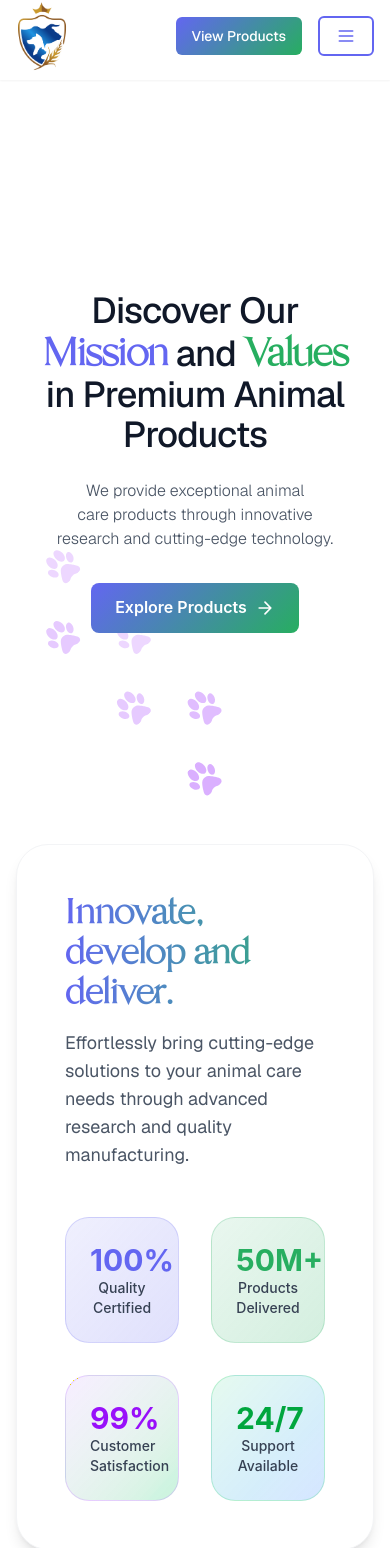
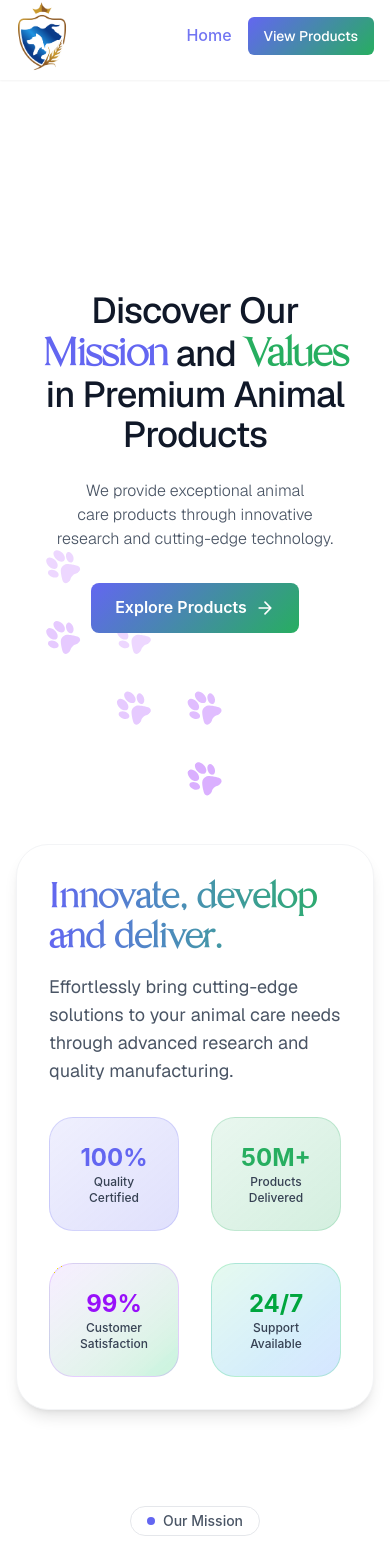
Before and after one commit to Akash-cloud001/vetking-life-science, a React (Vite) app: page / in a window 390 px wide. Shown: the top 1548 px of the page. Built offline with nearby package versions, Linux system fonts and the light colour scheme.

Commit message:
Refactor Header component: Simplify navigation structure by removing sidebar functionality and streamlining desktop navigation. Update styling for improved responsiveness and visual consistency, while maintaining essential links and buttons.

```diff
--- a/src/components/Features.jsx
+++ b/src/components/Features.jsx
@@ -2,7 +2,7 @@ import { motion } from 'framer-motion'
 
 const Features = () => {
   return (
-    <section className="max-w-[1200px] rounded-4xl !mx-auto  bg-white relative overflow-hidden border border-gray-100 shadow-lg !px-12 !py-12">
+    <section className="max-w-[1200px] rounded-4xl !mx-auto  bg-white relative overflow-hidden border border-gray-100 shadow-lg !p-8 md:!p-12">
 
       <div className="relative z-10">
         <motion.div
@@ -10,7 +10,7 @@ const Features = () => {
           whileInView={{ opacity: 1, y: 0 }}
           transition={{ duration: 0.8 }}
           viewport={{ once: true }}
-          className="flex flex-col lg:flex-row items-center justify-between gap-12"
+          className="flex flex-col lg:flex-row items-center justify-between gap-8 md:gap-12"
         >
           {/* Left Side - Content */}
           <div className="flex-1 max-w-lg">
@@ -49,8 +49,8 @@ const Features = () => {
                 viewport={{ once: true }}
                 whileHover={{ y: -5, scale: 1.02 }}
               >
-                <div className="text-3xl md:text-4xl font-bold text-primary-purple mb-2">100%</div>
-                <div className="text-gray-700 font-medium text-sm">Quality Certified</div>
+                <div className="text-2xl md:text-4xl font-bold text-primary-purple mb-2">100%</div>
+                <div className="text-gray-700 font-medium text-xs md:text-sm">Quality Certified</div>
               </motion.div>
 
               <motion.div
@@ -61,8 +61,8 @@ const Features = () => {
                 viewport={{ once: true }}
                 whileHover={{ y: -5, scale: 1.02 }}
               >
-                <div className="text-3xl md:text-4xl font-bold text-primary-green mb-2">50M+</div>
-                <div className="text-gray-700 font-medium text-sm">Products Delivered</div>
+                <div className="text-2xl md:text-4xl font-bold text-primary-green mb-2">50M+</div>
+                <div className="text-gray-700 font-medium text-xs md:text-sm">Products Delivered</div>
               </motion.div>
 
               <motion.div
@@ -73,8 +73,8 @@ const Features = () => {
                 viewport={{ once: true }}
                 whileHover={{ y: -5, scale: 1.02 }}
               >
-                <div className="text-3xl md:text-4xl font-bold text-purple-600 mb-2">99%</div>
-                <div className="text-gray-700 font-medium text-sm">Customer Satisfaction</div>
+                <div className="text-2xl md:text-4xl font-bold text-purple-600 mb-2">99%</div>
+                <div className="text-gray-700 font-medium text-xs md:text-sm">Customer Satisfaction</div>
               </motion.div>
 
               <motion.div
@@ -85,8 +85,8 @@ const Features = () => {
                 viewport={{ once: true }}
                 whileHover={{ y: -5, scale: 1.02 }}
               >
-                <div className="text-3xl md:text-4xl font-bold text-green-600 mb-2">24/7</div>
-                <div className="text-gray-700 font-medium text-sm">Support Available</div>
+                <div className="text-2xl md:text-4xl font-bold text-green-600 mb-2">24/7</div>
+                <div className="text-gray-700 font-medium text-xs md:text-sm">Support Available</div>
               </motion.div>
             </div>
 
--- /dev/null
+++ b/src/components/Header copy.jsx
@@ -0,0 +1,172 @@
+import { Link, useLocation } from 'react-router-dom'
+import { motion, AnimatePresence } from 'framer-motion'
+import { useState } from 'react'
+
+const Header = () => {
+  const location = useLocation()
+  const [isSidebarOpen, setIsSidebarOpen] = useState(false)
+
+  const navItems = [
+    { path: '/', label: 'Home' },
+    // { path: '/products', label: 'Products' },
+    // { path: '/about', label: 'About' },
+    // { path: '/research', label: 'Research' },
+  ]
+
+  const toggleSidebar = () => {
+    setIsSidebarOpen(!isSidebarOpen)
+  }
+
+  const closeSidebar = () => {
+    setIsSidebarOpen(false)
+  }
+
+  return (
+    <>
+      <motion.header
+        className="header"
+        style={{ height: 'var(--nav-height)' }}
+        initial={{ y: -100 }}
+        animate={{ y: 0 }}
+        transition={{ duration: 0.5 }}
+      >
+        <div className="container">
+          <nav className="nav">
+            <motion.div
+              className="logo"
+              whileHover={{ scale: 1.05 }}
+              transition={{ type: "spring", stiffness: 300 }}
+            >
+              <img src="/images/vetSolo.png" alt="VetKing Life Science" className="w-auto h-18" />
+            </motion.div>
+
+            {/* Desktop Navigation */}
+
+
+            <div className="flex items-center gap-4 md:gap-10 justify-center">
+              {/* Mobile Hamburger Menu */}
+              <ul className="nav-links hidden md:flex">
+              {navItems.map((item) => (
+                <li key={item.path}>
+                  <Link
+                    to={item.path}
+                    className={location.pathname === item.path ? 'active' : ''}
+                  >
+                    {item.label}
+                  </Link>
+                </li>
+              ))}
+            </ul>
+
+              {/* Desktop Button */}
+              <Link to="/products" className="btn-small btn-primary font-geist !font-medium !text-small inline-flex">
+                View Products
+              </Link>
+
+              <button
+                onClick={toggleSidebar}
+                className="md:hidden cursor-pointer rounded-lg btn-small btn-secondary hover:bg-gray-100 transition-colors"
+                aria-label="Toggle menu"
+              >
+                <svg
+                  className="w-5 h-5"
+                  fill="none"
+                  stroke="currentColor"
+                  viewBox="0 0 24 24"
+                >
+                  {isSidebarOpen ? (
+                    <path
+                      strokeLinecap="round"
+                      strokeLinejoin="round"
+                      strokeWidth={2}
+                      d="M6 18L18 6M6 6l12 12"
+                    />
+                  ) : (
+                    <path
+                      strokeLinecap="round"
+                      strokeLinejoin="round"
+                      strokeWidth={2}
+                      d="M4 6h16M4 12h16M4 18h16"
+                    />
+                  )}
+                </svg>
+              </button>
+            </div>
+          </nav>
+        </div>
+      </motion.header>
+
+      {/* Mobile Sidebar Overlay */}
+      <AnimatePresence>
+        {isSidebarOpen && (
+          <motion.div
+            className="fixed inset-0 bg-black/50 z-40 md:hidden "
+            initial={{ opacity: 0 }}
+            animate={{ opacity: 1 }}
+            exit={{ opacity: 0 }}
+            onClick={closeSidebar}
+          />
+        )}
+      </AnimatePresence>
+
+      {/* Mobile Sidebar */}
+      <AnimatePresence>
+        {isSidebarOpen && (
+          <motion.div
+            className="fixed right-0 w-80 bg-white shadow-2xl z-50 md:hidden"
+            style={{
+              top: 'var(--nav-height)',
+              height: 'calc(100vh - var(--nav-height))'
+            }}
+            initial={{ x: '100%' }}
+            animate={{ x: 0 }}
+            exit={{ x: '100%' }}
+            transition={{ type: 'tween', duration: 0.3 }}
+          >
+            <div className="flex flex-col h-full">
+              {/* Sidebar Header */}
+              {/* Sidebar Navigation */}
+              <nav className="flex-1 p-6">
+                <ul className="space-y-4">
+                  {navItems.map((item, index) => (
+                    <motion.li
+                      key={item.path}
+                      initial={{ opacity: 0, x: 20 }}
+                      animate={{ opacity: 1, x: 0 }}
+                      transition={{ delay: index * 0.1 }}
+                    >
+                      <Link
+                        to={item.path}
+                        onClick={closeSidebar}
+                        className={`block !py-3 !px-4  text-lg font-medium transition-colors ${
+                          location.pathname === item.path
+                            ? 'bg-primary-purple text-white'
+                            : 'text-gray-700 hover:bg-gray-100'
+                        }`}
+                      >
+                        {item.label}
+                      </Link>
+                    </motion.li>
+                  ))}
+                </ul>
+              </nav>
+
+              {/* Sidebar Footer */}
+              {/* <div className="p-6 border-t border-gray-200">
+                <Link
+                  to="/products"
+                  onClick={closeSidebar}
+                  className="btn btn-primary font-geist !font-medium !text-base w-full justify-center"
+                >
+                  View Products
+                </Link>
+              </div> */}
+            </div>
+          </motion.div>
+        )}
+      </AnimatePresence>
+    </>
+  )
+}
+
+export default Header
--- a/src/components/Header.jsx
+++ b/src/components/Header.jsx
@@ -1,25 +1,8 @@
 import { Link, useLocation } from 'react-router-dom'
-import { motion, AnimatePresence } from 'framer-motion'
-import { useState } from 'react'
+import { motion } from 'framer-motion'
 
 const Header = () => {
   const location = useLocation()
-  const [isSidebarOpen, setIsSidebarOpen] = useState(false)
-
-  const navItems = [
-    { path: '/', label: 'Home' },
-    { path: '/products', label: 'Products' },
-    { path: '/about', label: 'About' },
-    { path: '/research', label: 'Research' },
-  ]
-
-  const toggleSidebar = () => {
-    setIsSidebarOpen(!isSidebarOpen)
-  }
-
-  const closeSidebar = () => {
-    setIsSidebarOpen(false)
-  }
 
   return (
     <>
@@ -40,131 +23,27 @@ const Header = () => {
               <img src="/images/vetSolo.png" alt="VetKing Life Science" className="w-auto h-18" />
             </motion.div>
 
-            {/* Desktop Navigation */}
-
-
-            <div className="flex items-center gap-4 md:gap-10 justify-center">
-              {/* Mobile Hamburger Menu */}
-              <ul className="nav-links hidden md:flex">
-              {navItems.map((item) => (
-                <li key={item.path}>
+            <div className="flex items-center gap-4 md:gap-8 justify-center">
+              {/* Desktop Navigation */}
+              <ul className="flex text-primary-purple/90 font-medium hover:text-primary-purple/100 transition-colors">
+                <li>
                   <Link
-                    to={item.path}
-                    className={location.pathname === item.path ? 'active' : ''}
+                    to="/"
+                    className={location.pathname === '/' ? 'active' : ''}
                   >
-                    {item.label}
+                    Home
                   </Link>
                 </li>
-              ))}
-            </ul>
+              </ul>
 
-              {/* Desktop Button */}
+              {/* View Products Button */}
               <Link to="/products" className="btn-small btn-primary font-geist !font-medium !text-small inline-flex">
                 View Products
               </Link>
-
-              <button
-                onClick={toggleSidebar}
-                className="md:hidden cursor-pointer rounded-lg btn-small btn-secondary hover:bg-gray-100 transition-colors"
-                aria-label="Toggle menu"
-              >
-                <svg
-                  className="w-5 h-5"
-                  fill="none"
-                  stroke="currentColor"
-                  viewBox="0 0 24 24"
-                >
-                  {isSidebarOpen ? (
-                    <path
-                      strokeLinecap="round"
-                      strokeLinejoin="round"
-                      strokeWidth={2}
-                      d="M6 18L18 6M6 6l12 12"
-                    />
-                  ) : (
-                    <path
-                      strokeLinecap="round"
-                      strokeLinejoin="round"
-                      strokeWidth={2}
-                      d="M4 6h16M4 12h16M4 18h16"
-                    />
-                  )}
-                </svg>
-              </button>
             </div>
           </nav>
         </div>
       </motion.header>
-
-      {/* Mobile Sidebar Overlay */}
-      <AnimatePresence>
-        {isSidebarOpen && (
-          <motion.div
-            className="fixed inset-0 bg-black/50 z-40 md:hidden "
-            initial={{ opacity: 0 }}
-            animate={{ opacity: 1 }}
-            exit={{ opacity: 0 }}
-            onClick={closeSidebar}
-          />
-        )}
-      </AnimatePresence>
-
-      {/* Mobile Sidebar */}
-      <AnimatePresence>
-        {isSidebarOpen && (
-          <motion.div
-            className="fixed right-0 w-80 bg-white shadow-2xl z-50 md:hidden"
-            style={{
-              top: 'var(--nav-height)',
-              height: 'calc(100vh - var(--nav-height))'
-            }}
-            initial={{ x: '100%' }}
-            animate={{ x: 0 }}
-            exit={{ x: '100%' }}
-            transition={{ type: 'tween', duration: 0.3 }}
-          >
-            <div className="flex flex-col h-full">
-              {/* Sidebar Header */}
-              {/* Sidebar Navigation */}
-              <nav className="flex-1 p-6">
-                <ul className="space-y-4">
-                  {navItems.map((item, index) => (
-                    <motion.li
-                      key={item.path}
-                      initial={{ opacity: 0, x: 20 }}
-                      animate={{ opacity: 1, x: 0 }}
-                      transition={{ delay: index * 0.1 }}
-                    >
-                      <Link
-                        to={item.path}
-                        onClick={closeSidebar}
-                        className={`block !py-3 !px-4  text-lg font-medium transition-colors ${
-                          location.pathname === item.path
-                            ? 'bg-primary-purple text-white'
-                            : 'text-gray-700 hover:bg-gray-100'
-                        }`}
-                      >
-                        {item.label}
-                      </Link>
-                    </motion.li>
-                  ))}
-                </ul>
-              </nav>
-
-              {/* Sidebar Footer */}
-              {/* <div className="p-6 border-t border-gray-200">
-                <Link
-                  to="/products"
-                  onClick={closeSidebar}
-                  className="btn btn-primary font-geist !font-medium !text-base w-full justify-center"
-                >
-                  View Products
-                </Link>
-              </div> */}
-            </div>
-          </motion.div>
-        )}
-      </AnimatePresence>
     </>
   )
 }
```
